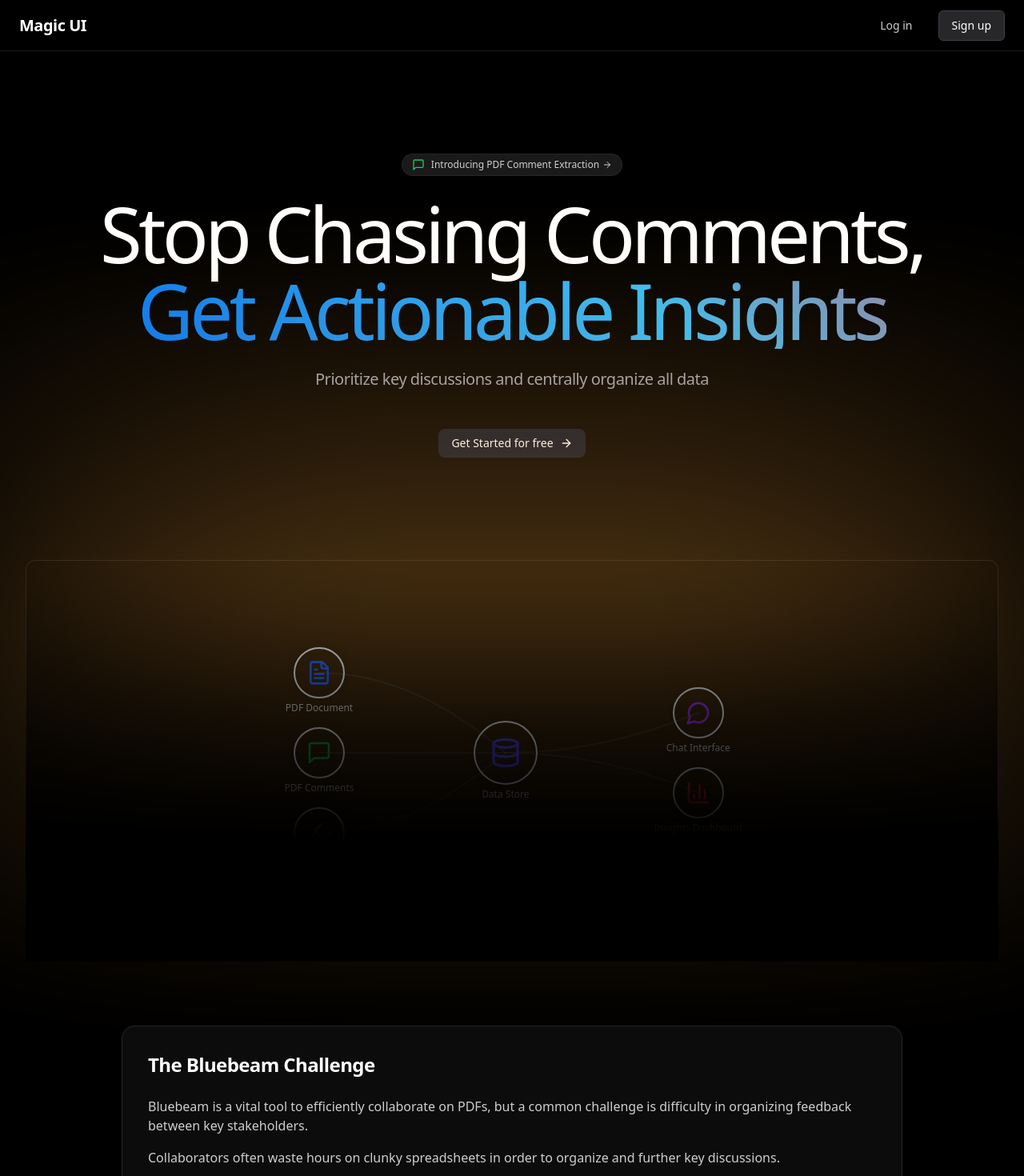
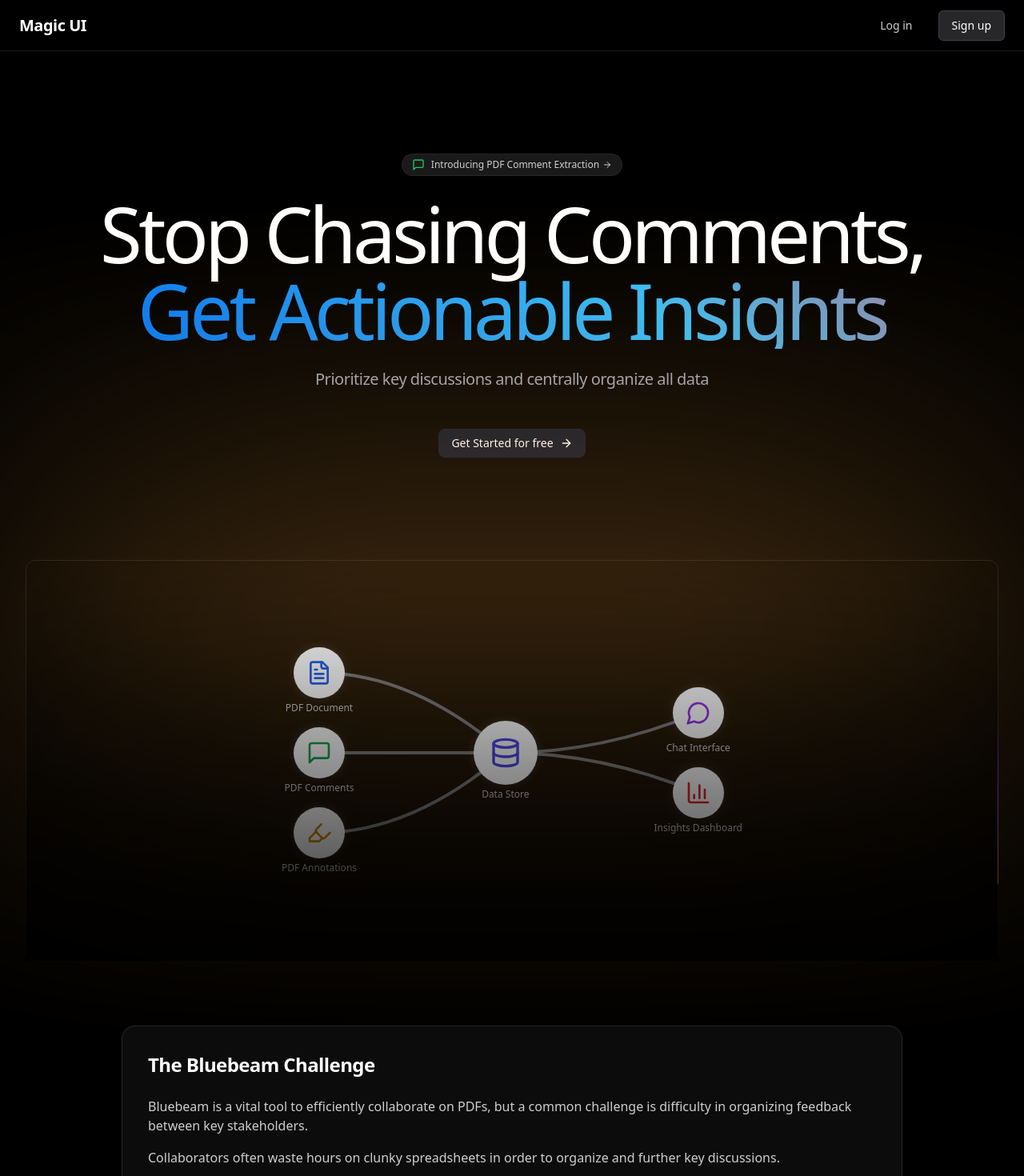
Before and after one commit to mannyyang/docubeam, a React (Vite) app: page / in a window 1280 px wide. Shown: the top 1470 px of the page at 80% size. Built offline with nearby package versions, Linux system fonts and the light colour scheme.

Commit message:
add glow

```diff
--- a/src/components/magicui/animated-beam.tsx
+++ b/src/components/magicui/animated-beam.tsx
@@ -35,8 +35,8 @@ export const AnimatedBeam: React.FC<AnimatedBeamProps> = ({
   duration = Math.random() * 3 + 4,
   delay = 0,
   pathColor = "gray",
-  pathWidth = 2,
-  pathOpacity = 0.2,
+  pathWidth = 4,
+  pathOpacity = 1,
   gradientStartColor = "#ffaa40",
   gradientStopColor = "#9c40ff",
   startXOffset = 0,
@@ -92,11 +92,9 @@ export const AnimatedBeam: React.FC<AnimatedBeamProps> = ({
     };
 
     // Initialize ResizeObserver
-    const resizeObserver = new ResizeObserver((entries) => {
-      // For all entries, recalculate the path
-      for (let entry of entries) {
-        updatePath();
-      }
+    const resizeObserver = new ResizeObserver(() => {
+      // Recalculate the path when resize is detected
+      updatePath();
     });
 
     // Observe the container element
--- a/src/components/magicui/particles.tsx
+++ b/src/components/magicui/particles.tsx
@@ -81,7 +81,7 @@ export const Particles: React.FC<ParticlesProps> = ({
   quantity = 100,
   staticity = 50,
   ease = 50,
-  size = 0.4,
+  size = 0.8,
   refresh = false,
   color = "#ffffff",
   vx = 0,
@@ -181,8 +181,8 @@ export const Particles: React.FC<ParticlesProps> = ({
     const translateX = 0;
     const translateY = 0;
     const pSize = Math.floor(Math.random() * 2) + size;
-    const alpha = 0;
-    const targetAlpha = parseFloat((Math.random() * 0.6 + 0.1).toFixed(1));
+    const alpha = 0.3;
+    const targetAlpha = parseFloat((Math.random() * 0.7 + 0.3).toFixed(1));
     const dx = (Math.random() - 0.5) * 0.1;
     const dy = (Math.random() - 0.5) * 0.1;
     const magnetism = 0.1 + Math.random() * 4;
--- a/src/components/sections/HeroSection.tsx
+++ b/src/components/sections/HeroSection.tsx
@@ -1,12 +1,25 @@
 import { ArrowRight, MessageSquare } from "lucide-react";
 import { AuroraText } from "@/components/magicui/aurora-text";
 import { BorderBeam } from "@/components/magicui/border-beam";
+import { Particles } from "@/components/magicui/particles";
 import { Button } from "@/components/ui/button";
 import { AnimatedBeamMultipleOutputDemo } from "@/components/ui/pipeline";
 
 export function HeroSection() {
   return (
     <section id="hero" className="relative mx-auto mt-32 max-w-[80rem] px-6 text-center md:px-8">
+      {/* Particles background */}
+      <div className="fixed inset-0 -z-10" aria-hidden="true">
+        <Particles
+          className="h-full w-full"
+          quantity={150}
+          staticity={30}
+          color="#ffffff"
+          ease={50}
+          size={0.6}
+        />
+      </div>
+
       {/* Small badge/pill with shimmer animation */}
       <div className="backdrop-filter-[12px] inline-flex h-7 items-center justify-between rounded-full border border-white/5 bg-white/10 px-3 text-xs text-white dark:text-white transition-all ease-in hover:cursor-pointer hover:bg-white/20 group gap-1 translate-y-[-1rem] animate-fade-in opacity-0">
         <p style={{ "--shimmer-width": "100px" } as React.CSSProperties} className="mx-auto max-w-md text-white/80 dark:text-white/80 animate-shimmer bg-clip-text bg-no-repeat [background-position:0_0] [background-size:var(--shimmer-width)_100%] [transition:background-position_1s_cubic-bezier(.6,.6,0,1)_infinite] bg-gradient-to-r from-neutral-100 via-white/80 via-50% to-neutral-100 dark:from-neutral-900 dark:via-white/80 dark:to-neutral-900 inline-flex items-center justify-center">
@@ -45,7 +58,7 @@ export function HeroSection() {
       </Button>
 
       {/* Animated Beam with Border */}
-      <div className="relative mt-[8rem] animate-fade-up opacity-0 [--animation-delay:400ms] [perspective:2000px] after:absolute after:inset-0 after:z-50 after:[background:linear-gradient(to_top,#000_30%,transparent)]">
+      <div className="relative mt-[8rem] animate-fade-up opacity-0 [--animation-delay:400ms] [perspective:2000px] after:absolute after:inset-0 after:z-50 after:[background:linear-gradient(to_top,rgba(0,0,0,0.8)_5%,transparent)]">
         <div className="rounded-xl border border-white/10 bg-transparent before:absolute before:bottom-1/2 before:left-0 before:top-0 before:h-full before:w-full before:opacity-0 before:[filter:blur(180px)] before:[background-image:linear-gradient(to_bottom,var(--color-one),var(--color-one),transparent_40%)] before:animate-image-glow">
           <BorderBeam
             size={200}
--- a/src/components/ui/pipeline.tsx
+++ b/src/components/ui/pipeline.tsx
@@ -22,7 +22,7 @@ const Circle = forwardRef<
       <div
         ref={ref}
         className={cn(
-          "z-10 flex size-16 items-center justify-center rounded-full border-2 border-border bg-transparent p-3 shadow-[0_0_20px_-12px_rgba(0,0,0,0.8)]",
+          "z-10 flex size-16 items-center justify-center rounded-full border-2 border-white/20 bg-white p-3 shadow-[0_0_20px_-12px_rgba(255,255,255,0.8)]",
           className
         )}
       >
--- a/src/index.css
+++ b/src/index.css
@@ -4,19 +4,14 @@
 
 @keyframes pulse {
   0% {
-    opacity: 0.3;
-    stroke-width: 2px;
-    filter: drop-shadow(0 0 2px rgba(255, 170, 64, 0.3));
-  }
-  50% {
-    opacity: 1;
-    stroke-width: 4px;
-    filter: drop-shadow(0 0 8px rgba(156, 64, 255, 0.6));
+    opacity: 0.5;
+    stroke-width: 1.5px;
+    filter: drop-shadow(0 0 1px rgba(255, 170, 64, 0.2));
   }
   100% {
-    opacity: 0.3;
-    stroke-width: 2px;
-    filter: drop-shadow(0 0 2px rgba(255, 170, 64, 0.3));
+    opacity: 0.5;
+    stroke-width: 1.5px;
+    filter: drop-shadow(0 0 1px rgba(255, 170, 64, 0.2));
   }
 }
 
@@ -62,13 +57,13 @@
 
 @keyframes image-glow {
   0% {
-    opacity: 0;
+    opacity: 1;
   }
   50% {
-    opacity: 1;
+    opacity: 0.75;
   }
   100% {
-    opacity: 0;
+    opacity: 1;
   }
 }
 
```
